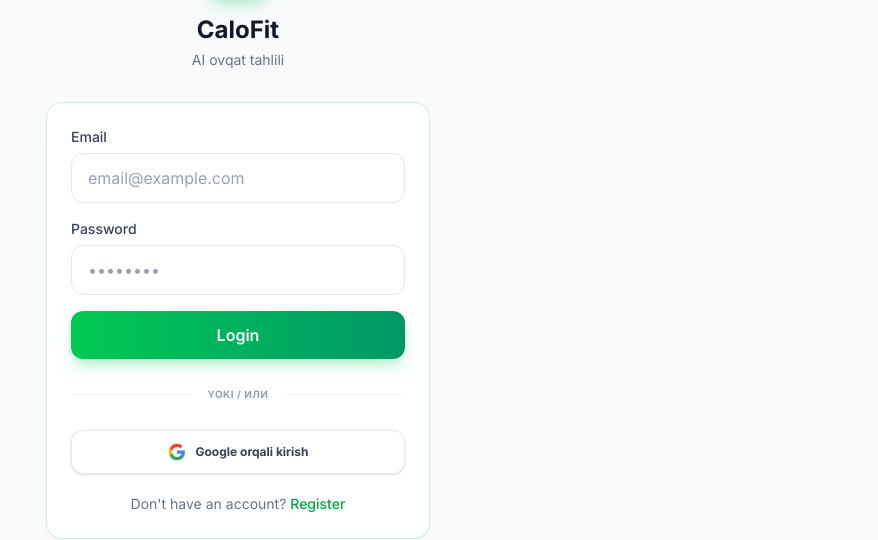
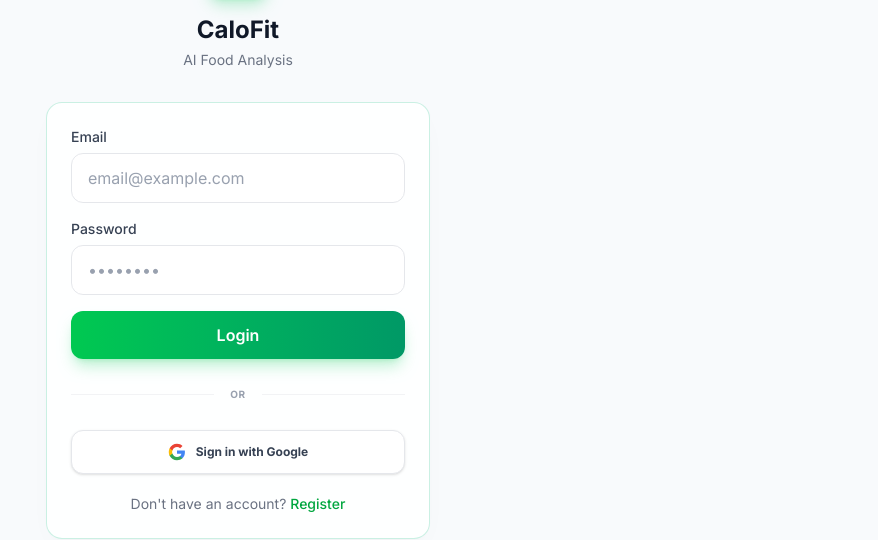
Before and after one commit to majnkrafterymajnkraftery8-cyber/Calofit, a Next.js app in the folder apps/frontend/: page /en/login in a window 1280 px wide. Shown: the part 164-704 px from the top of the page, without its empty margins (402-1280 px from the left). Built offline with nearby package versions, Linux system fonts and the light colour scheme; no server answers.

Commit message:
fix: localize hardcoded divider, google auth labels, and logo subtitles to remove mixed language output

```diff
--- a/apps/frontend/src/app/[locale]/login/page.tsx
+++ b/apps/frontend/src/app/[locale]/login/page.tsx
@@ -210,7 +210,9 @@ export default function LoginPage() {
             </svg>
           </div>
           <h1 className="text-2xl font-bold text-gray-900 dark:text-white">CaloFit</h1>
-          <p className="text-sm text-gray-500 dark:text-slate-400 mt-1">AI ovqat tahlili</p>
+          <p className="text-sm text-gray-500 dark:text-slate-400 mt-1">
+            {locale === 'ru' ? 'ИИ-анализ еды' : locale === 'en' ? 'AI Food Analysis' : 'AI ovqat tahlili'}
+          </p>
         </div>
 
         {/* Form Container */}
@@ -292,7 +294,9 @@ export default function LoginPage() {
           {/* Divider */}
           <div className="relative flex py-2 items-center">
             <div className="flex-grow border-t border-gray-200/50 dark:border-slate-800/80"></div>
-            <span className="flex-shrink mx-4 text-[10px] text-gray-400 font-bold uppercase tracking-wider">yoki / или</span>
+            <span className="flex-shrink mx-4 text-[10px] text-gray-400 font-bold uppercase tracking-wider">
+              {locale === 'ru' ? 'или' : locale === 'en' ? 'or' : 'yoki'}
+            </span>
             <div className="flex-grow border-t border-gray-200/50 dark:border-slate-800/80"></div>
           </div>
 
@@ -308,7 +312,7 @@ export default function LoginPage() {
               <path d="M5.84 14.09c-.22-.66-.35-1.36-.35-2.09s.13-1.43.35-2.09V7.06H2.18C1.43 8.55 1 10.22 1 12s.43 3.45 1.18 4.94l2.85-2.22.81-.63z" fill="#FBBC05"/>
               <path d="M12 5.38c1.62 0 3.06.56 4.21 1.64l3.15-3.15C17.45 2.09 14.97 1 12 1 7.7 1 3.99 3.47 2.18 7.06l3.66 2.84c.87-2.6 3.3-4.52 6.16-4.52z" fill="#EA4335"/>
             </svg>
-            Google orqali kirish
+            {locale === 'ru' ? 'Войти через Google' : locale === 'en' ? 'Sign in with Google' : 'Google orqali kirish'}
           </button>
 
           <p className="text-center text-sm text-gray-500 dark:text-slate-400">
```
